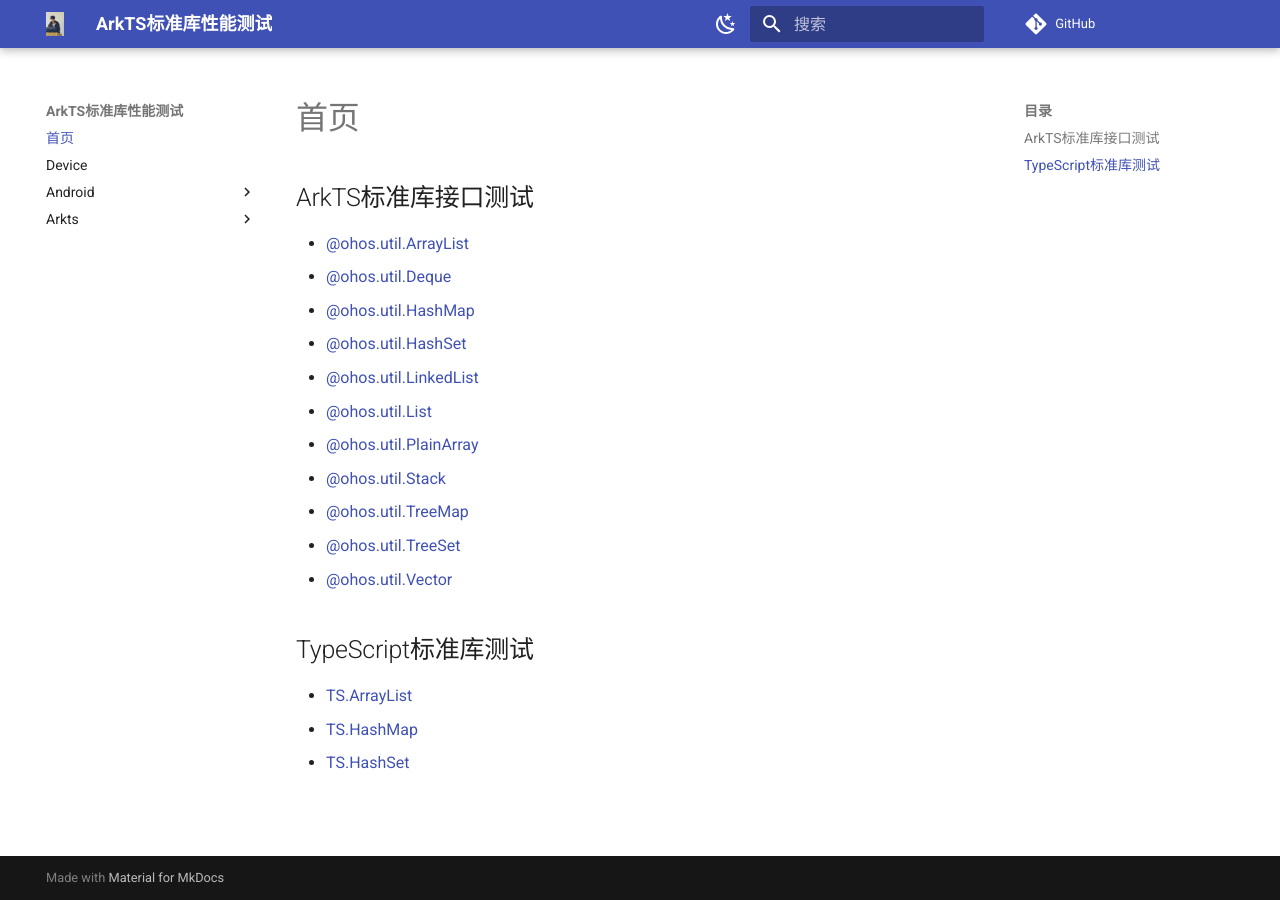
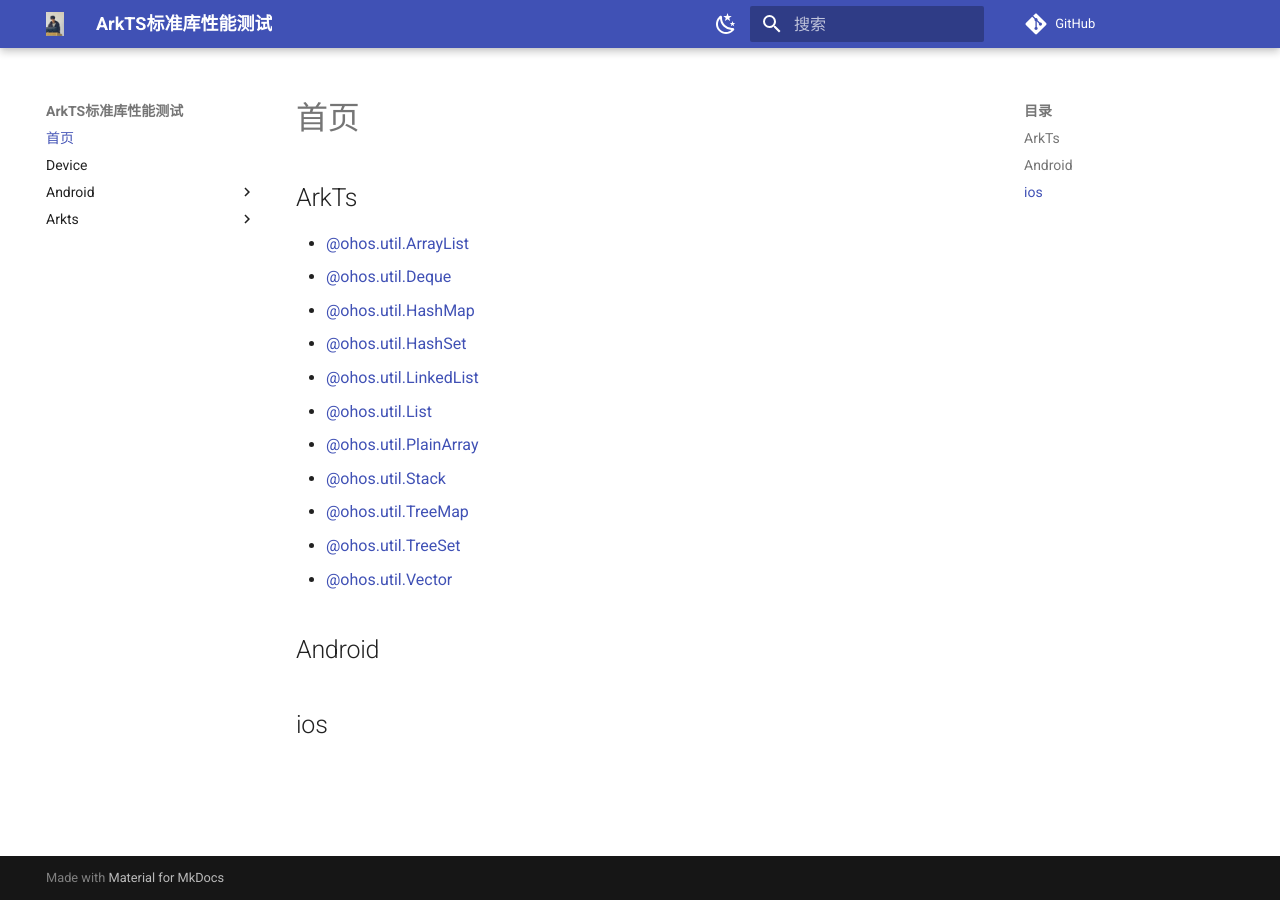
Before and after one commit to fm2309471970/harmonytest, an MkDocs documentation site: the page built from docs/index.md, in a window 1280 px wide. Built offline with MkDocs 1.6.1 and Material for MkDocs 9.7.7, drawn with Linux system fonts in a browser that asks for light colours; comment, search, counter and statistics services are not loaded; some of the changed lines change nothing that is shown.

Commit message:
change index

```diff
--- a/docs/index.md
+++ b/docs/index.md
@@ -1,9 +1,9 @@
 # 首页
 
-## ArkTS标准库接口测试
+## ArkTs
 
 - [@ohos.util.ArrayList]
-- [@ohos.util.Deque]
+ - [@ohos.util.Deque]
 - [@ohos.util.HashMap]
 - [@ohos.util.HashSet]
 - [@ohos.util.LinkedList]
@@ -15,24 +15,23 @@
 - [@ohos.util.Vector]
 
 
-[@ohos.util.ArrayList]: 标准库接口测试/@ohos.util.ArrayList.md
-[@ohos.util.Deque]: 标准库接口测试/@ohos.util.Deque.md
-[@ohos.util.HashMap]: 标准库接口测试/@ohos.util.HashMap.md
-[@ohos.util.HashSet]: 标准库接口测试/@ohos.util.HashSet.md
-[@ohos.util.LinkedList]: 标准库接口测试/@ohos.util.LinkedList.md
-[@ohos.util.List]: 标准库接口测试/@ohos.util.List.md
-[@ohos.util.PlainArray]: 标准库接口测试/@ohos.util.PlainArray.md
-[@ohos.util.Stack]: 标准库接口测试/@ohos.util.Stack.md
-[@ohos.util.TreeMap]: 标准库接口测试/@ohos.util.TreeMap.md
-[@ohos.util.TreeSet]: 标准库接口测试/@ohos.util.TreeSet.md
-[@ohos.util.Vector]: 标准库接口测试/@ohos.util.Vector.md
-## TypeScript标准库测试
-
-- [TS.ArrayList]
-- [TS.HashMap]
-- [TS.HashSet]
+[@ohos.util.ArrayList]: arkts\线性容器\@ohos.util.ArrayList.md
+[@ohos.util.Deque]: arkts\线性容器\@ohos.util.Deque.md
+[@ohos.util.LinkedList]: arkts\线性容器\@ohos.util.LinkedList.md
+[@ohos.util.List]: arkts\线性容器\@ohos.util.List.md
+[@ohos.util.Queue]: arkts\线性容器\@ohos.util.Queue.md
+[@ohos.util.Stack]: arkts\线性容器/@ohos.util.Stack.md
+[@ohos.util.Vector]: arkts\线性容器/@ohos.util.Vector.md
 
 
-[TS.ArrayList]: 标准库接口测试/TS.ArrayList.md
-[TS.HashMap]: 标准库接口测试/TS.HashMap.md
-[TS.HashSet]: 标准库接口测试/TS.HashSet.md
+[@ohos.util.HashMap]: arkts\非线性容器/@ohos.util.HashMap.md
+[@ohos.util.HashSet]: arkts\非线性容器/@ohos.util.HashSet.md
+[@ohos.util.LightWeightMap]: arkts\非线性容器/@ohos.util.HashSet.md
+[@ohos.util.LightWeightSet]: arkts\非线性容器/@ohos.util.HashSet.md
+[@ohos.util.PlainArray]: arkts\非线性容器/@ohos.util.PlainArray.md
+[@ohos.util.TreeMap]: arkts\非线性容器/@ohos.util.TreeMap.md
+[@ohos.util.TreeSet]: arkts\非线性容器/@ohos.util.TreeSet.md
+
+## Android
+
+## ios
```
